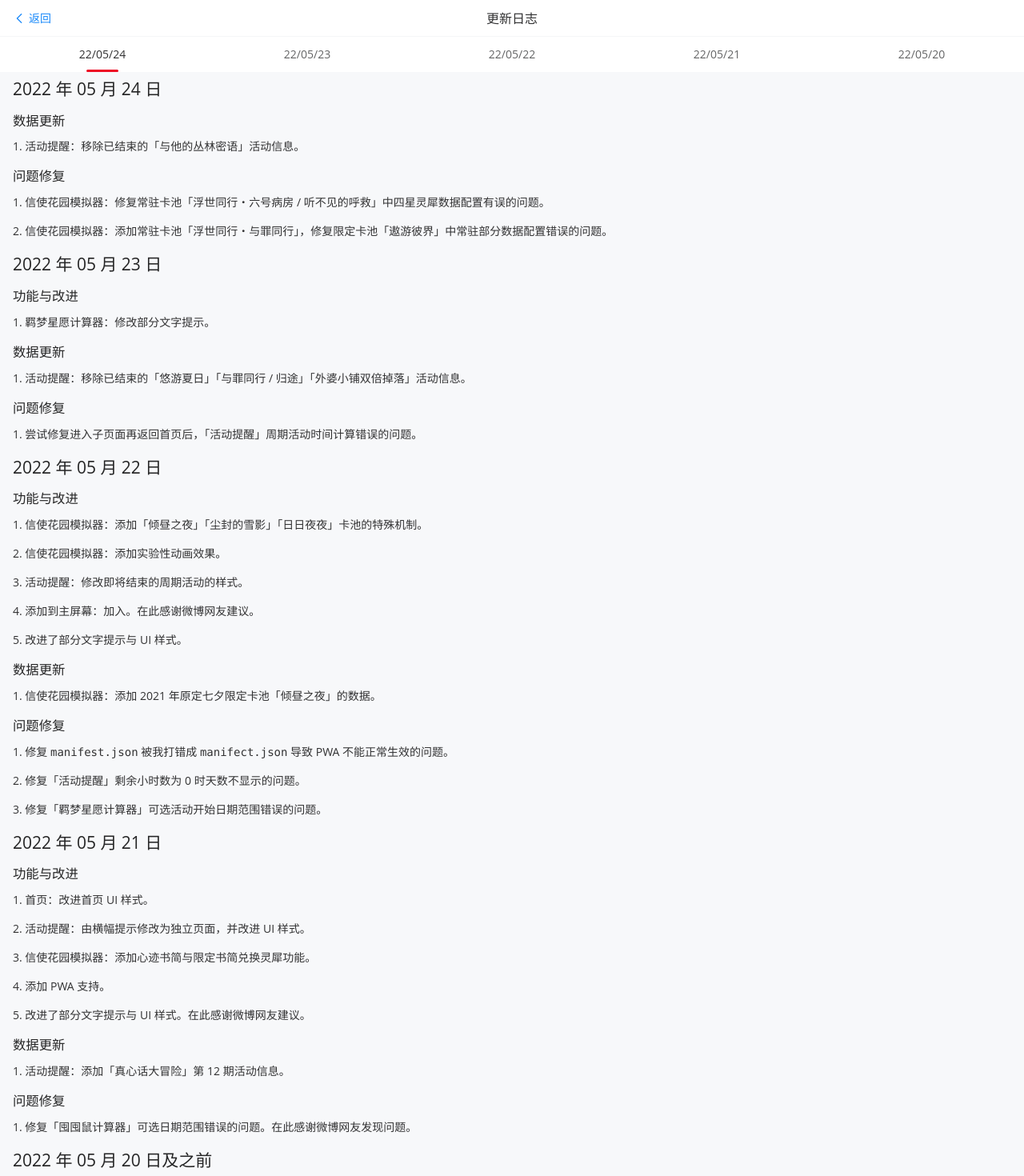
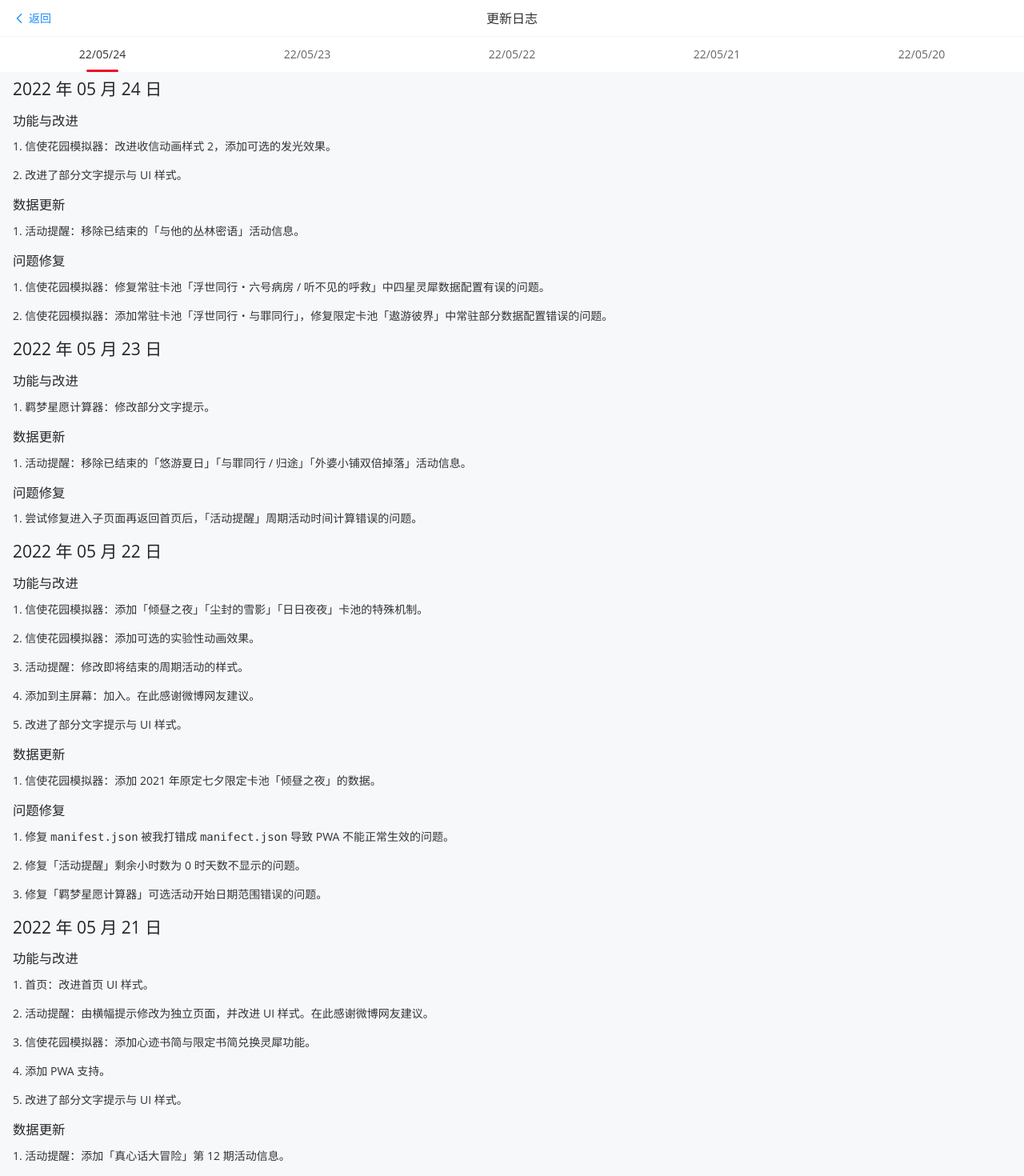
Before and after one commit to waterv/lightandnight, a Vue app: page /#/posts/changelog in a window 1280 px wide. Shown: the top 1470 px of the page at 80% size. Built offline with nearby package versions, Linux system fonts and the light colour scheme.

Commit message:
feat: [信使花园模拟器] shining ani

```diff
--- a/src/views/posts/ChangeLog.vue
+++ b/src/views/posts/ChangeLog.vue
@@ -5,6 +5,9 @@
     <div class="content">
       <van-tab title="22/05/24">
         <h2>2022 年 05 月 24 日</h2>
+        <h3>功能与改进</h3>
+        <p>1. 信使花园模拟器：改进收信动画样式 2，添加可选的发光效果。</p>
+        <p>2. 改进了部分文字提示与 UI 样式。</p>
         <h3>数据更新</h3>
         <p>1. 活动提醒：移除已结束的「与他的丛林密语」活动信息。</p>
         <h3>问题修复</h3>
@@ -39,7 +42,7 @@
           1.
           信使花园模拟器：添加「倾昼之夜」「尘封的雪影」「日日夜夜」卡池的特殊机制。
         </p>
-        <p>2. 信使花园模拟器：添加实验性动画效果。</p>
+        <p>2. 信使花园模拟器：添加可选的实验性动画效果。</p>
         <p>3. 活动提醒：修改即将结束的周期活动的样式。</p>
         <p>4. 添加到主屏幕：加入。在此感谢微博网友建议。</p>
         <p>5. 改进了部分文字提示与 UI 样式。</p>
@@ -59,10 +62,10 @@
         <h2>2022 年 05 月 21 日</h2>
         <h3>功能与改进</h3>
         <p>1. 首页：改进首页 UI 样式。</p>
-        <p>2. 活动提醒：由横幅提示修改为独立页面，并改进 UI 样式。</p>
+        <p>2. 活动提醒：由横幅提示修改为独立页面，并改进 UI 样式。在此感谢微博网友建议。</p>
         <p>3. 信使花园模拟器：添加心迹书简与限定书简兑换灵犀功能。</p>
         <p>4. 添加 PWA 支持。</p>
-        <p>5. 改进了部分文字提示与 UI 样式。在此感谢微博网友建议。</p>
+        <p>5. 改进了部分文字提示与 UI 样式。</p>
         <h3>数据更新</h3>
         <p>1. 活动提醒：添加「真心话大冒险」第 12 期活动信息。</p>
         <h3>问题修复</h3>
```
